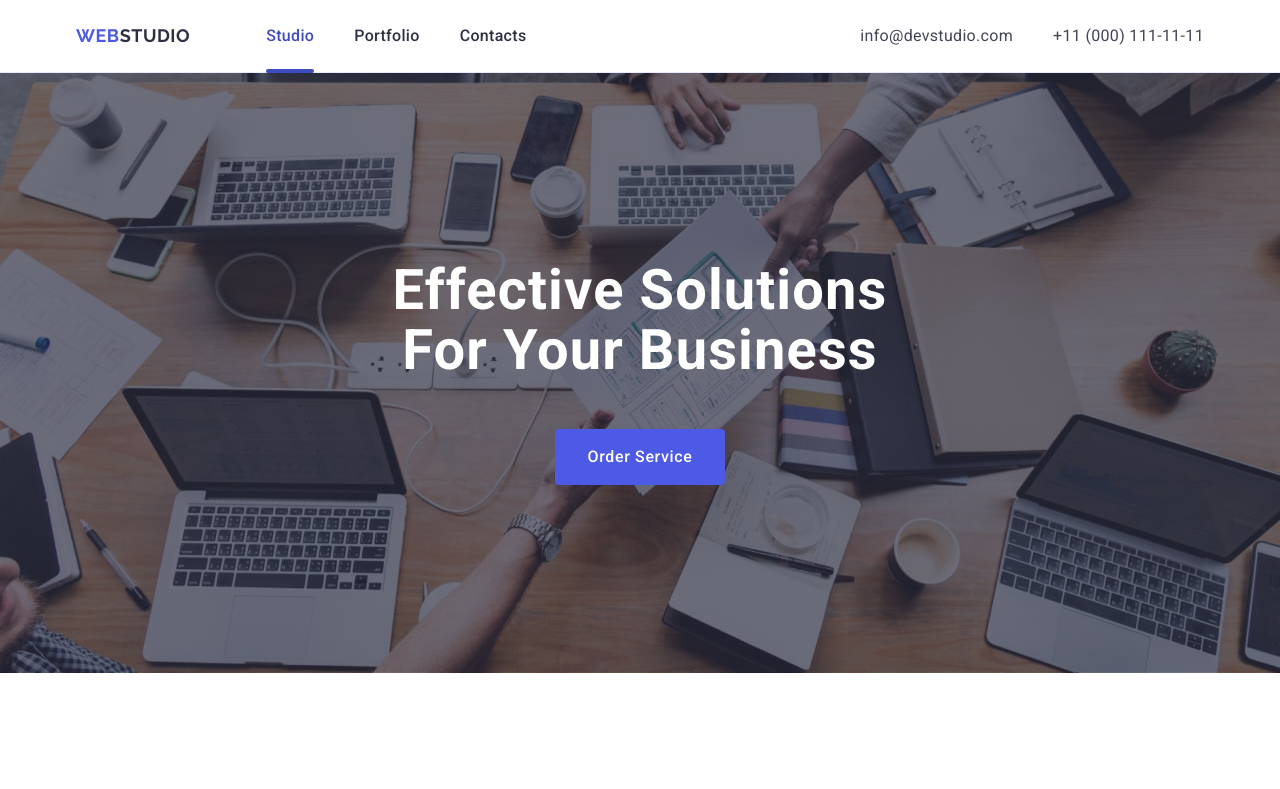
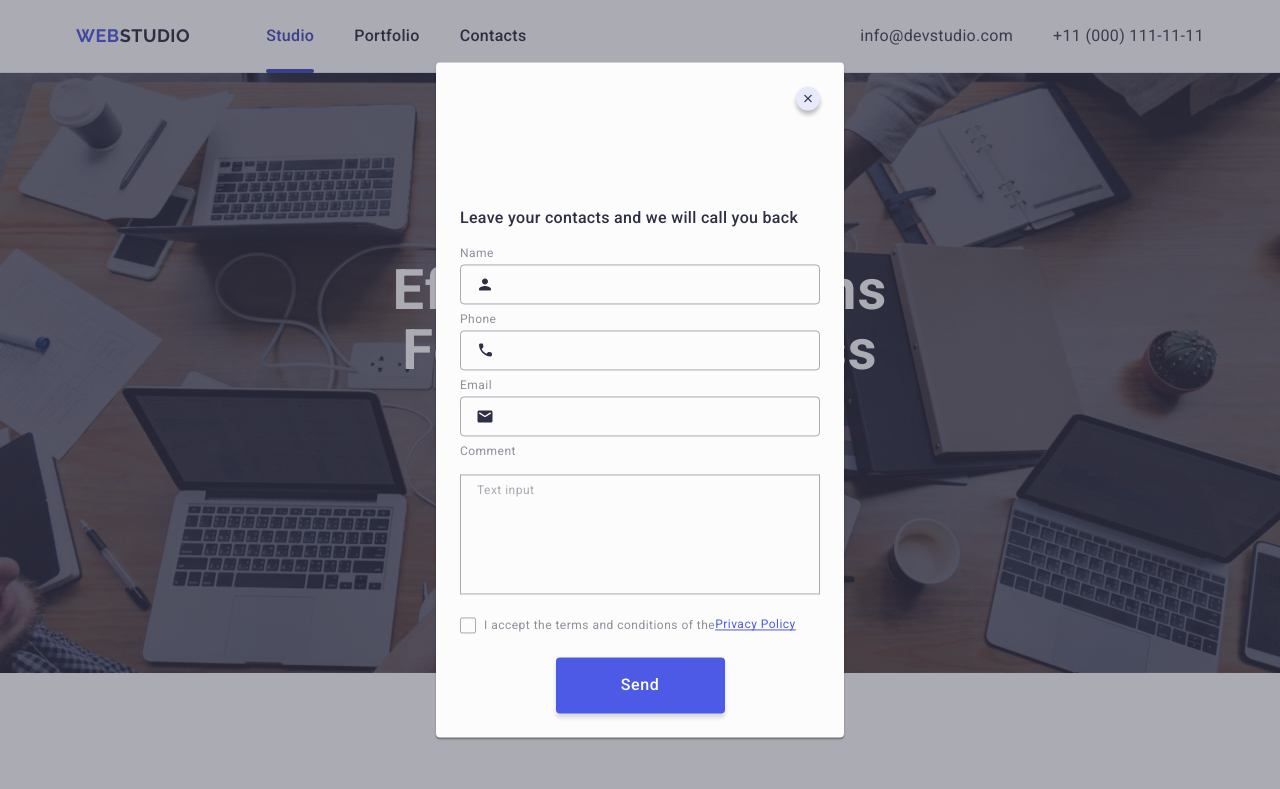
Before and after one commit to Tatyana-Bulgakova/my-first-project-5, a plain HTML site: page index.html in a window 1280 px wide. Shown: the top 789 px of the page. Drawn offline with nearby package versions, Linux system fonts and the light colour scheme.

Commit message:
add index file

```diff
--- a/css/styles.css
+++ b/css/styles.css
@@ -586,8 +586,8 @@ img {
   background-color: rgba(46, 47, 66, 0.4);
   width: 100%;
   height: 100%;
-  transition: opacity 250ms cubic-bezier(0.4, 0, 0.2, 1);
-  opacity: 0;
+  transition: opacity 250ms cubic-bezier(0.4, 0, 0.2, 1),
+    visibility 250ms cubic-bezier(0.4, 0, 0.2, 1);
   visibility: hidden;
   pointer-events: none;
 }
@@ -605,25 +605,37 @@ img {
   background: #fcfcfc;
   top: 50%;
   left: 50%;
+  box-shadow: 0px 1px 1px rgba(0, 0, 0, 0.14), 0px 1px 3px rgba(0, 0, 0, 0.12),
+    0px 2px 1px rgba(0, 0, 0, 0.2);
+  transition: transform 250ms cubic-bezier(0.4, 0, 0.2, 1);
   transform: translate(-50%, -50%);
-  padding: 24px;
+  padding: 72px 24px 24px;
 }
+
 .modal-close {
   position: absolute;
-  border-radius: 100%;
+  display: flex;
+  align-items: center;
+  justify-content: center;
+  border-radius: 50%;
+  border: 1px solid rgba(0, 0, 0, 0.1);
   border: none;
   background-color: #e7e9fc;
   stroke-width: 1px;
   stroke: rgba(0, 0, 0, 0.1);
+  top: 24px;
   right: 24px;
-  top: 24px;
   width: 24px;
   height: 24px;
+  padding: 0;
+  cursor: pointer;
+  transition: background-color 250ms cubic-bezier(0.4, 0, 0.2, 1),
+    border 250ms cubic-bezier(0.4, 0, 0.2, 1);
   box-shadow: 0 4px 4px 0 rgba(0, 0, 0, 0.25);
-  transition: background-color 250ms cubic-bezier(0.4, 0, 0.2, 1);
 }
 
-.modal-close:hover {
+.modal-close:hover,
+.modal-close:focus {
   background-color: #404bbf;
 }
 
@@ -652,6 +664,24 @@ img {
   max-width: 360px;
   margin-bottom: 16px;
 }
+
+.modal-label {
+  font-size: 12px;
+  line-height: 1.17;
+  letter-spacing: 0.04em;
+  color: #8e8f99;
+  display: block;
+  margin-bottom: 4px;
+}
+
+.modal-icons-list {
+  position: relative;
+  margin-bottom: 8px;
+}
+.modal-input-wrap {
+  position: relative;
+}
+
 .modal-input {
   width: 100%;
   height: 40px;
@@ -666,18 +696,6 @@ img {
   border-color: #4d5ae5;
 }
 
-.modal-input:active + .modal-icons {
-  fill: #4d5ae5;
-}
-.modal-label {
-  font-size: 12px;
-  line-height: 1.17;
-  letter-spacing: 0.04em;
-  color: #8e8f99;
-  display: block;
-  margin-bottom: 4px;
-  margin-top: 16px;
-}
 .modal-icons {
   position: absolute;
   fill: #2e2f42;
@@ -687,15 +705,19 @@ img {
   transition: fill 250ms cubic-bezier(0.4, 0, 0.2, 1);
 }
 
-.modal-icons-list {
-  position: relative;
+.modal-input:active + .modal-icons {
+  fill: #4d5ae5;
+}
+
+.modal-comment {
+  margin-bottom: 16px;
 }
 
 .modal-text {
   width: 100%;
   height: 120px;
   border: 1px solid rgba(46, 47, 66, 0.4);
-  border-radius: 4px;
+  border: 1px solid rgba(46, 47, 66, 0.4);
   padding: 8px 16px;
   background-color: transparent;
   outline: transparent;
@@ -705,18 +727,37 @@ img {
 .modal-text::placeholder {
   font-weight: 400;
   font-size: 12px;
-  line-height: 1.16667;
+  line-height: 1.17;
   letter-spacing: 0.04em;
   color: rgba(46, 47, 66, 0.4);
 }
+.modal-field {
+  margin-bottom: 24px;
+}
+
 .check-text {
   font-size: 12px;
+  line-height: 1.17;
   letter-spacing: 0.04em;
   color: #8e8f99;
   display: flex;
   align-items: center;
   margin-top: 16px;
   margin-bottom: 24px;
+}
+
+.check-modal {
+  width: 16px;
+  height: 16px;
+  border: 1px solid rgba(46, 47, 66, 0.4);
+  border-radius: 2px;
+  transition: background-color 250ms cubic-bezier(0.4, 0, 0.2, 1),
+    border 250ms cubic-bezier(0.4, 0, 0.2, 1),
+    fill 250ms cubic-bezier(0.4, 0, 0.2, 1);
+  display: inline-flex;
+  align-items: center;
+  justify-content: center;
+  fill: transparent;
 }
 
 .check-link {
@@ -747,12 +788,19 @@ img {
 .modal-button {
   display: block;
   margin: 0 auto;
+  font-family: 'Roboto', sans-serif;
+  font-size: 16px;
+  font-weight: 500;
+  line-height: 1.5;
   border-radius: 4px;
   padding: 16px 32px;
-  width: 169px;
+  min-width: 169px;
   height: 56px;
+  letter-spacing: 0.04em;
   box-shadow: 0 4px 4px 0 rgba(0, 0, 0, 0.15);
   color: #fff;
-  background: #4d5ae5;
+  cursor: pointer;
+  background-color: #4d5ae5;
   border: none;
+  transition: background-color 250ms cubic-bezier(0.4, 0, 0.2, 1);
 }
--- a/index.html
+++ b/index.html
@@ -458,7 +458,7 @@
     </footer>
 
     <!-------MODAL--------->
-    <div class="backdrop">
+    <div class="backdrop is-open">
       <div class="modal">
         <button type="button" class="modal-close">
           <svg class="button-close" width="8" height="8">
@@ -467,8 +467,9 @@
         </button>
         <p class="modal-title">Leave your contacts and we will call you back</p>
         <form class="modal-form">
+          <div class="modal-icons-list">
             <label for="user-name" class="modal-label">Name</label>
-          <div class="modal-icons-list">
+            <div class="modal-input-wrap">
               <input
                 type="text"
                 name="user-name"
@@ -480,8 +481,10 @@
                 <use href="./images/icons.svg#icon-person"></use>
               </svg>
             </div>
+          </div>
+          <div class="modal-icons-list">
             <label for="user-phone" class="modal-label">Phone</label>
-          <div class="modal-icons-list">
+            <div class="modal-input-wrap">
               <input
                 type="text"
                 name="user-phone"
@@ -493,8 +496,10 @@
                 <use href="./images/icons.svg#icon-phone"></use>
               </svg>
             </div>
+          </div>
+          <div class="modal-icons-list">
             <label for="user-email" class="modal-label">Email</label>
-          <div class="modal-icons-list">
+            <div class="modal-input-wrap">
               <input
                 type="text"
                 name="user-email"
@@ -505,6 +510,7 @@
               <svg class="modal-icons" width="18" height="24">
                 <use href="./images/icons.svg#icon-email"></use>
               </svg>
+            </div>
           </div>
           <div class="modal-comment">
             <label for="user-comment" class="modal-label">Comment</label>
@@ -518,17 +524,18 @@
           <div class="modal-field">
             <input
               type="checkbox"
-              name="privacy"
-              id="privacy"
+              name="user-privacy"
+              value="true"
+              id="user-privacy"
               class="modal-check visually-hidden"
             />
-            <label for="privacy" class="check-text"
-              ><span>
+            <label for="user-privacy" class="check-text"
+              ><span class="check-modal">
                 <svg class="modal-vector" width="10" height="8">
                   <use href="./images/icons.svg#icon-Vector"></use>
                 </svg> </span
               >I accept the terms and conditions of the
-              <a href="" class="check-link"> Privacy Policy</a></label
+              <a href="" class="check-link">Privacy Policy</a></label
             >
           </div>
           <button type="submit" class="modal-button">Send</button>
```
Lines whose indentation alone changed are shown as unchanged.
